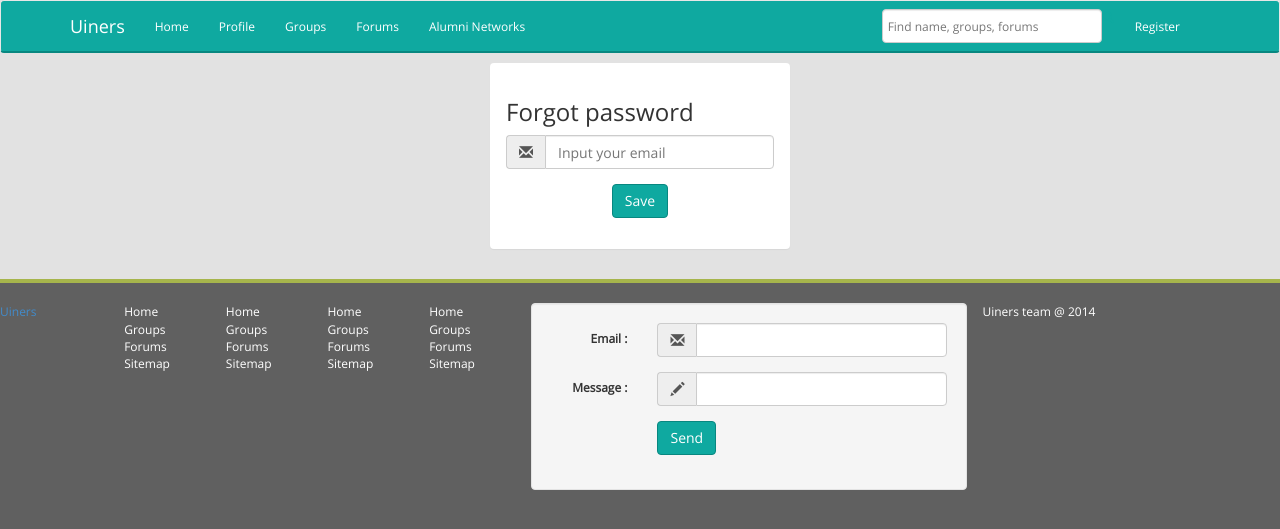
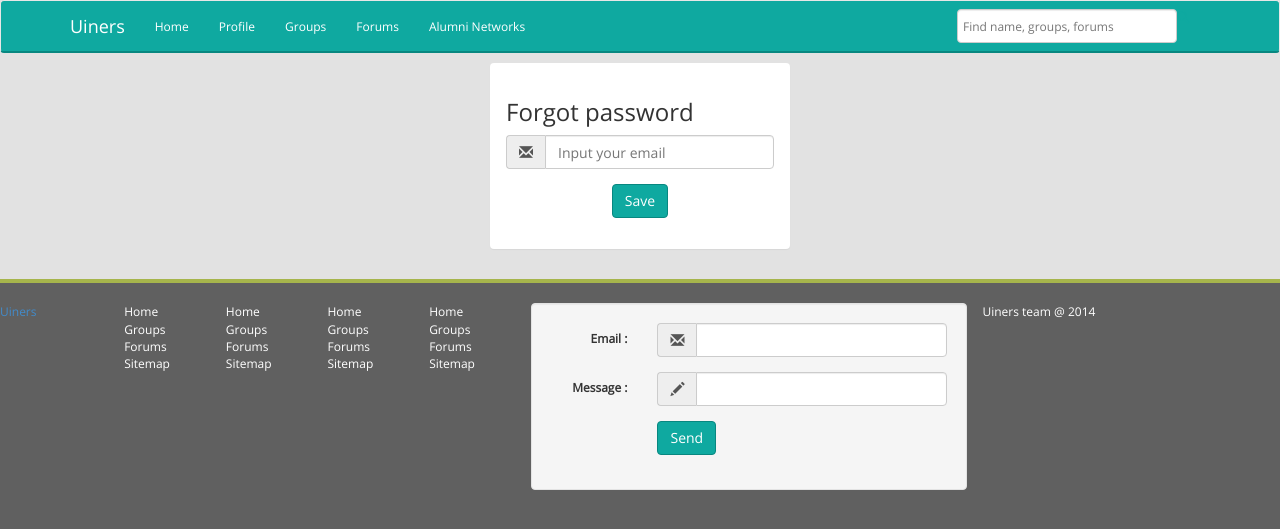
Before and after one commit to fandhi/alumni, a PHP site: page /forgot-password.php in a window 1280 px wide. Shown: the top 529 px of the page. Run offline with PHP 8.4, Linux system fonts and the light colour scheme.

Commit message:
kurang =

```diff
--- a/inc_header.php
+++ b/inc_header.php
@@ -52,7 +52,7 @@ $url = "http://".$_SERVER['SERVER_NAME'] . "/alumni/";
                             <!--end profileMenu-->
                             <ul id="profileMenu" class="nav navbar-nav navbar-right">
                                 <?php if($page == "index" || $page == "register") echo '<li><a href="'.$url.'log-in.php">Log In</a></li>';?>
-                                <?php if($page == "index" || $page = "log-in") echo '<li><a href="'.$url.'register.php">Register</a></li>';?>
+                                <?php if($page == "index" || $page == "log-in") echo '<li><a href="'.$url.'register.php">Register</a></li>';?>
                                 <?php if($page == "home"|| $page == "profile") echo '<li><a href="'.$url.'profile.php">Nama User yang panjang</a></li>
                                     <li><a href="'.$url.'">Log Out</a></li>';?>
                             </ul>
```
